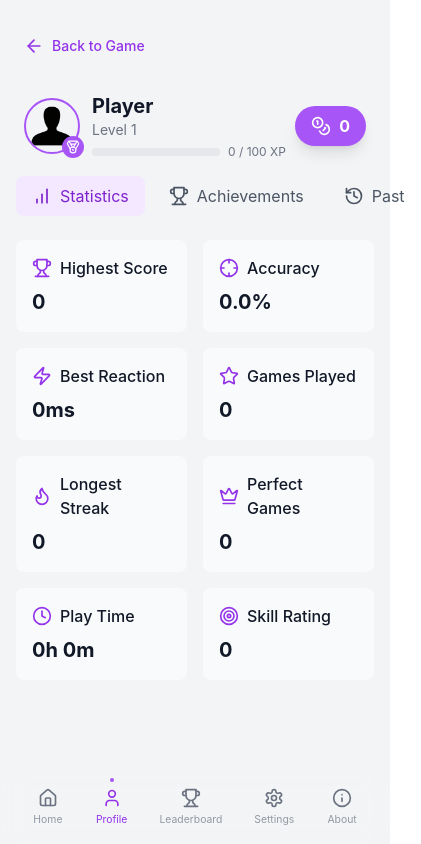
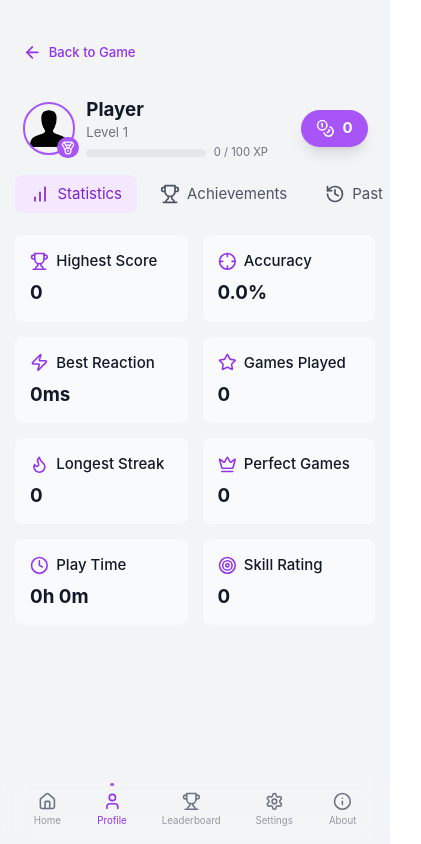
Before and after one commit to dbischoff777/reflexa, a React (Create React App) app: page /profile in a window 390 px wide. Shown: the whole page, 421 px wide, since content can reach past the window. Built offline with nearby package versions, Linux system fonts and the light colour scheme.

Commit message:
force fullscreen and get rid of mobile status bar.

```diff
--- a/public/index.html
+++ b/public/index.html
@@ -3,7 +3,7 @@
   <head>
     <meta charset="utf-8" />
     <link rel="icon" href="%PUBLIC_URL%/favicon.ico" />
-    <meta name="viewport" content="width=device-width, initial-scale=1.0, viewport-fit=cover, user-scalable=no">
+    <meta name="viewport" content="width=device-width, initial-scale=1.0, maximum-scale=1.0, user-scalable=no, viewport-fit=cover">
     <meta name="apple-mobile-web-app-status-bar-style" content="black-translucent">
     <meta name="theme-color" content="transparent">
     <meta
@@ -28,6 +28,73 @@
     <meta name="apple-mobile-web-app-capable" content="yes">
     <meta name="mobile-web-app-capable" content="yes">
     <title>React App</title>
+    <style>
+      /* Prevent font scaling */
+      * {
+        -webkit-text-size-adjust: none;
+        -moz-text-size-adjust: none;
+        -ms-text-size-adjust: none;
+        text-size-adjust: none;
+      }
+
+      /* Set base font size */
+      :root {
+        font-size: 16px; /* You can adjust this base size */
+      }
+
+      /* Force specific font sizes for different screen sizes */
+      @media screen and (max-width: 320px) {
+        :root {
+          font-size: 14px;
+        }
+      }
+
+      @media screen and (min-width: 321px) and (max-width: 480px) {
+        :root {
+          font-size: 15px;
+        }
+      }
+
+      @media screen and (min-width: 481px) and (max-width: 768px) {
+        :root {
+          font-size: 16px;
+        }
+      }
+
+      @media screen and (min-width: 769px) {
+        :root {
+          font-size: 17px;
+        }
+      }
+
+      /* Rest of your existing styles */
+      * {
+        -webkit-tap-highlight-color: transparent;
+        -webkit-touch-callout: none;
+      }
+
+      html {
+        position: fixed;
+        width: 100%;
+        height: 100%;
+        overflow: hidden;
+        touch-action: none;
+        -ms-touch-action: none;
+      }
+
+      html, body {
+        overscroll-behavior-y: contain;
+        overflow: hidden;
+        position: fixed;
+        width: 100%;
+        height: 100%;
+        -webkit-overflow-scrolling: touch;
+      }
+
+      body {
+        padding: env(safe-area-inset-top) env(safe-area-inset-right) env(safe-area-inset-bottom) env(safe-area-inset-left);
+      }
+    </style>
   </head>
   <body>
     <noscript>You need to enable JavaScript to run this app.</noscript>
--- a/src/App.js
+++ b/src/App.js
@@ -12,6 +12,7 @@ import { ToastContainer } from 'react-toastify';
 import { Toaster } from 'react-hot-toast';
 import Shop from './components/Shop';
 import NavigationBar from './components/NavigationBar';
+import MobileOptimizer from './components/MobileOptimizer';
 
 // Create a wrapper component to access the context
 const AppRoutes = () => {
@@ -44,6 +45,7 @@ function App() {
     <Router>
       <SettingsProvider>
         <PlayerProvider>
+          <MobileOptimizer />
           <ToastContainer />
           <Toaster position="top-center" />
           <div className="App">
--- a/src/Leaderboard.jsx
+++ b/src/Leaderboard.jsx
@@ -141,10 +141,12 @@ const Leaderboard = () => {
   };
 
   return (
-  <div className={`min-h-screen ${
-    settings.theme === 'dark' ? 'bg-gray-800 text-white' : 'bg-gray-100 text-gray-900'
+    <div className={`min-h-screen w-full fixed inset-0 ${
+      settings.theme === 'dark'
+        ? 'bg-gray-800 text-white'
+        : 'bg-gray-100 text-gray-900'
     }`}>
-    <div className="px-2 2xs:px-3 xs:px-4 py-4 2xs:py-6 xs:py-8">
+      <div className="px-2 2xs:px-3 xs:px-4 py-4 2xs:py-6 xs:py-8" style={{ marginTop: 0 }}>
         {/* Back Button */}
         <Link
           to="/"
--- a/src/PlayerProfile.jsx
+++ b/src/PlayerProfile.jsx
@@ -265,17 +265,12 @@ const PlayerProfile = () => {
   }, []);
 
   return (
-    <div className={`
-      min-h-screen w-full
-      ${settings.theme === 'dark' ? 'bg-gray-800 text-white' : 'bg-gray-100 text-gray-900'}
-    `}>
-      <div className="
-        px-3 xs:px-4 sm:px-6
-        py-4 xs:py-6 sm:py-8
-        mx-auto
-        w-full
-        max-w-screen-lg
-      ">
+    <div className={`min-h-screen w-full fixed inset-0 ${
+      settings.theme === 'dark'
+        ? 'bg-gray-800 text-white'
+        : 'bg-gray-100 text-gray-900'
+    }`}>
+      <div className="px-2 2xs:px-3 xs:px-4 py-4 2xs:py-6 xs:py-8" style={{ marginTop: 0 }}>
         {/* Back Button */}
         <div className="mb-4 xs:mb-6">
           <Link
--- /dev/null
+++ b/src/components/MobileOptimizer.jsx
@@ -0,0 +1,149 @@
+import { useEffect } from 'react';
+
+const MobileOptimizer = () => {
+  useEffect(() => {
+    // Function to apply mobile optimizations
+    const applyMobileOptimizations = () => {
+      // Set viewport meta
+      let viewport = document.querySelector('meta[name=viewport]');
+      if (!viewport) {
+        viewport = document.createElement('meta');
+        viewport.name = 'viewport';
+        document.head.appendChild(viewport);
+      }
+      viewport.content = 'width=device-width, initial-scale=1.0, maximum-scale=1.0, user-scalable=no, minimal-ui, viewport-fit=cover';
+
+      // Add iOS specific meta tags
+      let appleCapable = document.querySelector('meta[name=apple-mobile-web-app-capable]');
+      if (!appleCapable) {
+        appleCapable = document.createElement('meta');
+        appleCapable.name = 'apple-mobile-web-app-capable';
+        document.head.appendChild(appleCapable);
+      }
+      appleCapable.content = 'yes';
+
+      let appleStatusBar = document.querySelector('meta[name=apple-mobile-web-app-status-bar-style]');
+      if (!appleStatusBar) {
+        appleStatusBar = document.createElement('meta');
+        appleStatusBar.name = 'apple-mobile-web-app-status-bar-style';
+        document.head.appendChild(appleStatusBar);
+      }
+      appleStatusBar.content = 'black-translucent';
+
+      // Add mobile-web-app-capable meta
+      let webAppCapable = document.querySelector('meta[name=mobile-web-app-capable]');
+      if (!webAppCapable) {
+        webAppCapable = document.createElement('meta');
+        webAppCapable.name = 'mobile-web-app-capable';
+        document.head.appendChild(webAppCapable);
+      }
+      webAppCapable.content = 'yes';
+
+      // Add style element
+      let style = document.createElement('style');
+      style.textContent = `
+        * {
+          -webkit-text-size-adjust: none;
+          -moz-text-size-adjust: none;
+          -ms-text-size-adjust: none;
+          text-size-adjust: none;
+          -webkit-tap-highlight-color: transparent;
+          -webkit-touch-callout: none;
+        }
+
+        html {
+          position: fixed;
+          width: 100%;
+          height: 100%;
+          overflow: hidden;
+          touch-action: none;
+          -ms-touch-action: none;
+          background-color: black;
+        }
+
+        body {
+          position: fixed;
+          width: 100%;
+          height: 100%;
+          overflow: hidden;
+          touch-action: none;
+          -ms-touch-action: none;
+          -webkit-overflow-scrolling: touch;
+          overscroll-behavior: none;
+          margin: 0;
+          padding: env(safe-area-inset-top) env(safe-area-inset-right) env(safe-area-inset-bottom) env(safe-area-inset-left);
+          background-color: black;
+        }
+
+        #root {
+          position: fixed;
+          width: 100%;
+          height: 100%;
+          overflow: hidden;
+          background-color: black;
+        }
+      `;
+      document.head.appendChild(style);
+    };
+
+    // Function to handle fullscreen
+    const enterFullscreen = async () => {
+      try {
+        const elem = document.documentElement;
+        if (elem.requestFullscreen) {
+          await elem.requestFullscreen();
+        } else if (elem.webkitRequestFullscreen) {
+          await elem.webkitRequestFullscreen();
+        } else if (elem.msRequestFullscreen) {
+          await elem.msRequestFullscreen();
+        }
+      } catch (err) {
+        console.log('Fullscreen request failed:', err);
+      }
+    };
+
+    // Apply optimizations immediately
+    applyMobileOptimizations();
+
+    // Handle various events that might show the status bar
+    const handleVisibilityChange = () => {
+      if (!document.hidden) {
+        enterFullscreen();
+      }
+    };
+
+    const handleResize = () => {
+      enterFullscreen();
+    };
+
+    const handleOrientationChange = () => {
+      enterFullscreen();
+    };
+
+    // Prevent default touch behaviors
+    const preventPullToRefresh = (e) => {
+      e.preventDefault();
+    };
+
+    // Add event listeners
+    document.addEventListener('visibilitychange', handleVisibilityChange);
+    window.addEventListener('resize', handleResize);
+    window.addEventListener('orientationchange', handleOrientationChange);
+    document.addEventListener('touchmove', preventPullToRefresh, { passive: false });
+
+    // Initial fullscreen request
+    enterFullscreen();
+
+    // Cleanup
+    return () => {
+      document.removeEventListener('visibilitychange', handleVisibilityChange);
+      window.removeEventListener('resize', handleResize);
+      window.removeEventListener('orientationchange', handleOrientationChange);
+      document.removeEventListener('touchmove', preventPullToRefresh);
+    };
+  }, []);
+
+  return null;
+};
+
+export default MobileOptimizer;
```
Also changed, not shown: public/manifest.json. Lines whose indentation alone changed are shown as unchanged.
